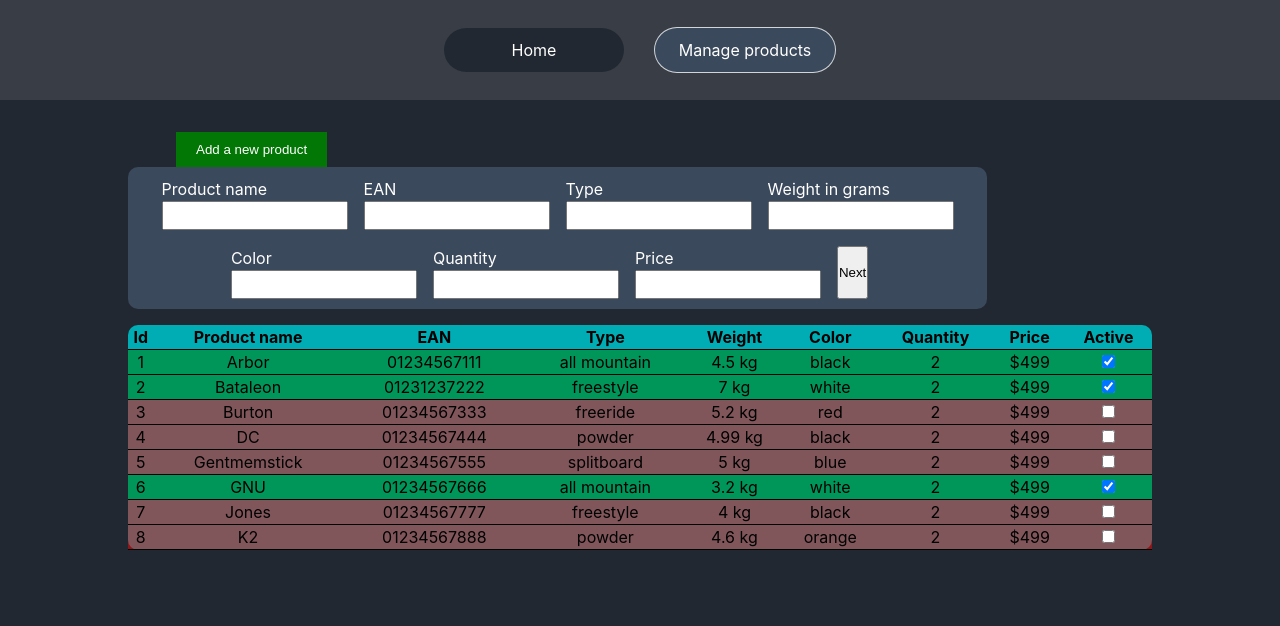
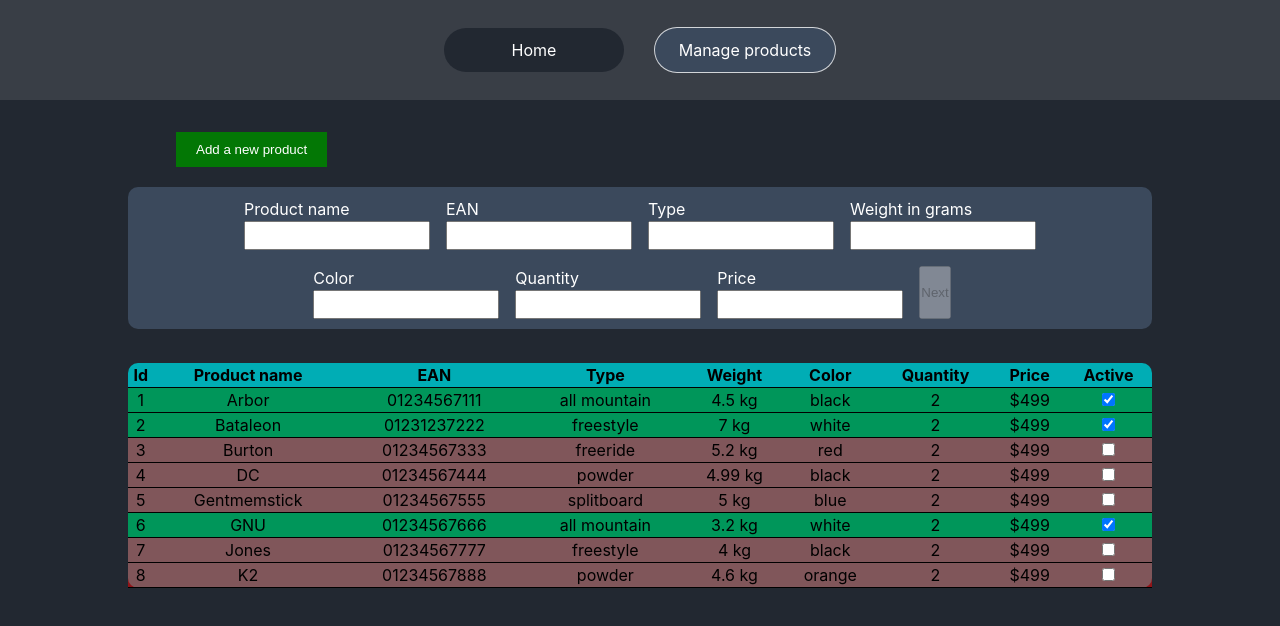
Before and after one commit to Clawetoora/react-typescript-warehouse-managing-system, a React (Vite) app: page /products in a window 1280 px wide. Both pictures are taken after a click on the button "Add a new product". Shown: the top 626 px of the page. Built offline with nearby package versions, Linux system fonts and the light colour scheme.

Commit message:
added some front end validation to adding new product

```diff
--- a/src/components/AddNewProductForm.module.scss
+++ b/src/components/AddNewProductForm.module.scss
@@ -1,7 +1,7 @@
 .form {
+  margin-top: 20px;
   background-color: #3b495c;
   display: flex;
-  width: 80%;
   flex-wrap: wrap;
   justify-content: center;
   gap: 1rem;
@@ -22,3 +22,10 @@
     }
   }
 }
+
+.validation {
+  text-align: center;
+  margin-top: 3px;
+  font-size: 12px;
+  color: red;
+}
--- a/src/components/AddNewProductForm.tsx
+++ b/src/components/AddNewProductForm.tsx
@@ -1,4 +1,4 @@
-import React, { useState } from "react";
+import React, { useState, useEffect } from "react";
 
 import styles from "./AddNewProductForm.module.scss";
 
@@ -31,6 +31,7 @@
   const [quantity, setQuantity] = useState(1);
   const [price, setPrice] = useState(0);
   const [touched, setTouched] = useState(false);
+  const [valid, setValid] = useState(true);
   const [newProduct, setNewProduct] = useState({
     id: 0,
     name: "",
@@ -42,6 +43,19 @@
     quantity: 0,
     price: 0,
   });
+
+  useEffect(() => {
+    name.length > 0 &&
+    ean.toString().length == 10 &&
+    type.length > 0 &&
+    weight != 0 &&
+    color.length > 0 &&
+    quantity != 0 &&
+    price != 0
+      ? setValid(false)
+      : setValid(true);
+  }, [name, ean, type, weight, color, quantity, price]);
+
   return (
     <form action="" className={styles.form}>
       <div className={styles["input-container"]}>
@@ -68,9 +82,13 @@
         />
         {touched ? (
           ean.toString().length > 0 && ean.toString().length < 10 ? (
-            <p>Code length: {ean.toString().length} must be 10 digits</p>
+            <p className={styles.validation}>
+              Code length: {ean.toString().length} must be 10 digits
+            </p>
           ) : ean.toString().length > 10 ? (
-            <p>Code length: {ean.toString().length} must be 10 digits</p>
+            <p className={styles.validation}>
+              Code length: {ean.toString().length} must be 10 digits
+            </p>
           ) : (
             ""
           )
@@ -132,6 +150,7 @@
         />
       </div>
       <button
+        disabled={valid}
         onClick={(e) => {
           e.preventDefault();
           setNewProduct({
--- a/src/components/ManageTable.module.scss
+++ b/src/components/ManageTable.module.scss
@@ -7,6 +7,7 @@
 }
 
 .table {
+  z-index: 2;
   margin-top: 1rem;
   width: 100%;
   background-color: #00adb5;
@@ -59,9 +60,26 @@
 }
 
 .hide {
-  display: none;
+  width: 100%;
+  opacity: 0;
+  height: 0;
+  transition: all 0.5s;
+  z-index: 0;
 }
 
 .show {
-  display: block;
+  width: 100%;
+  height: 180px;
+  opacity: 100;
+  transition: all 0.5s;
+  z-index: 0;
 }
+
+@keyframes appear {
+  0% {
+    opacity: 0;
+  }
+  100% {
+    opacity: 100%;
+  }
+}
```
